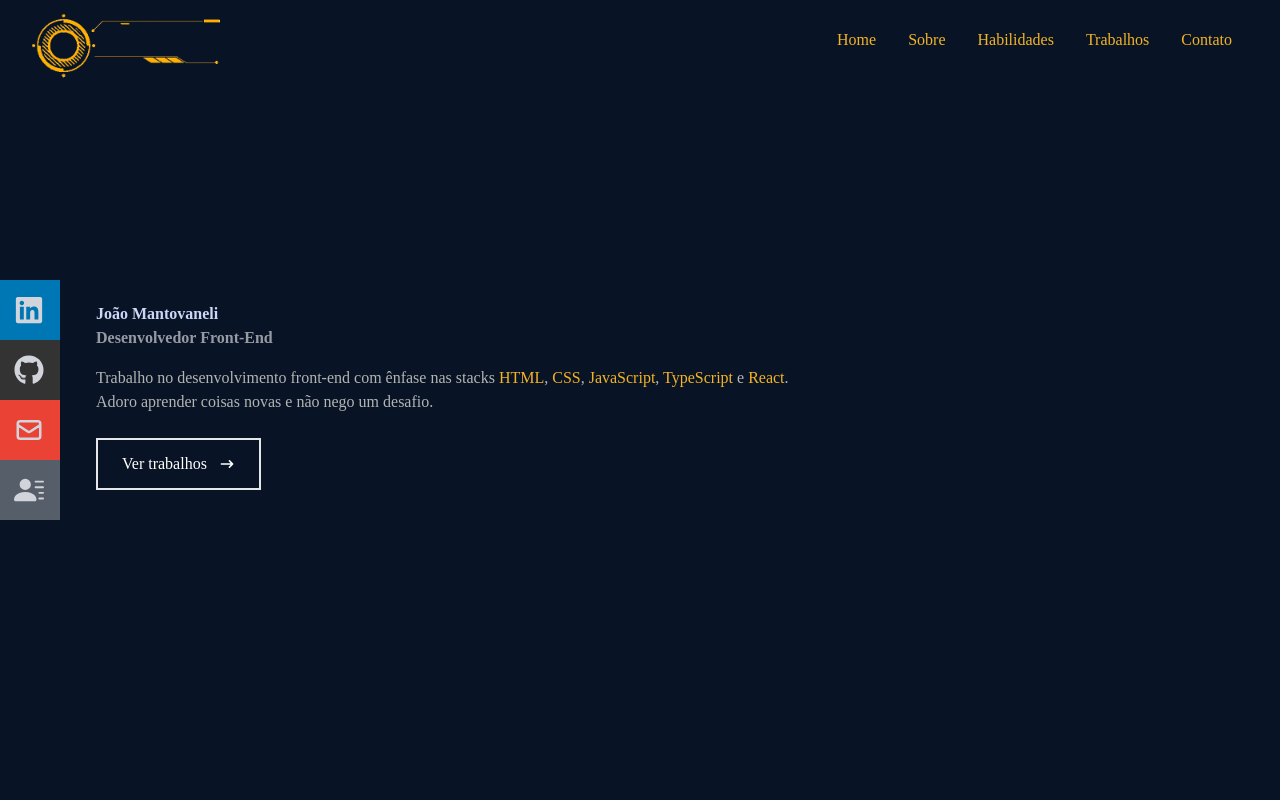
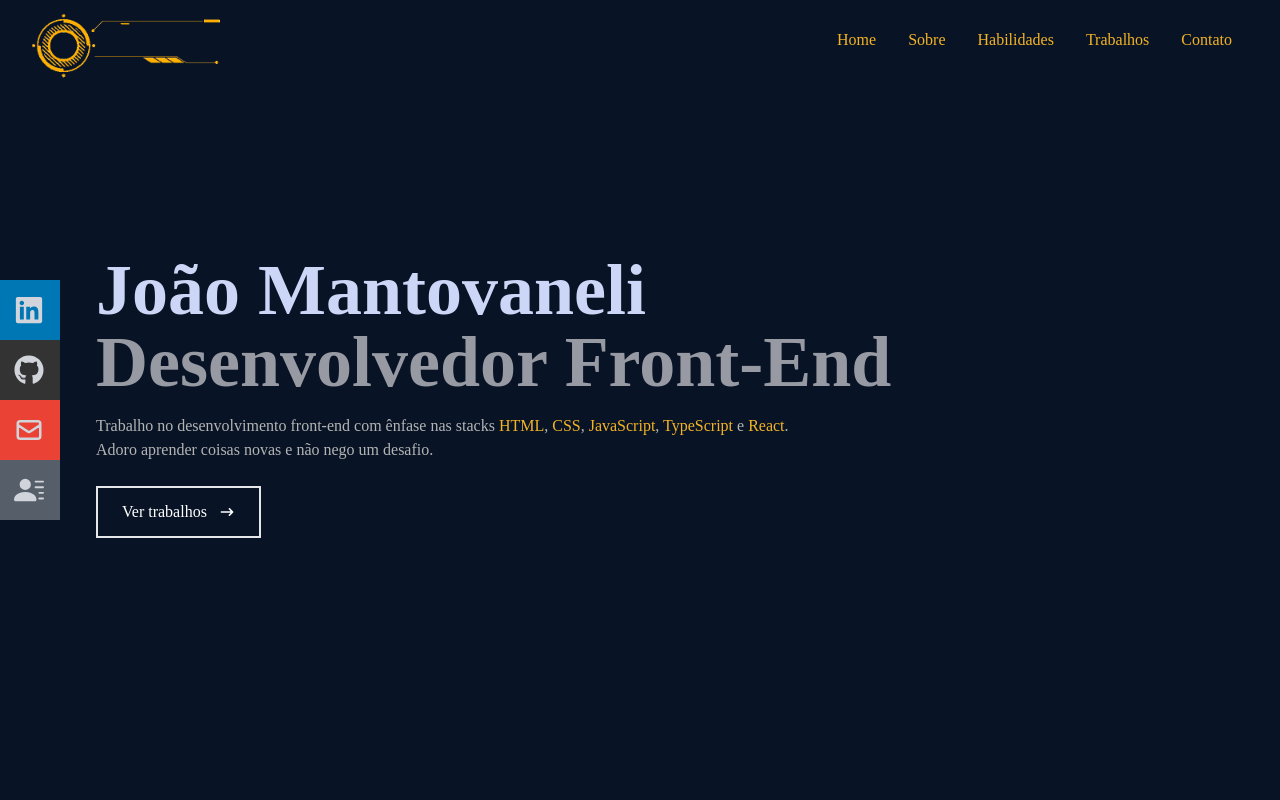
Before and after one commit to jvmantovas/portfolio-react, a React (Create React App) app: page / in a window 1280 px wide. Shown: the top 800 px of the page. Built offline with nearby package versions, Linux system fonts and the light colour scheme.

Commit message:
tailwind config fix

```diff
--- a/tailwind.config.js
+++ b/tailwind.config.js
@@ -1,12 +1,6 @@
 /** @type {import('tailwindcss').Config} */
 module.exports = {
   content: ["./src/**/*.{js,jsx,ts,tsx}"],
-  theme: {
-    extend: {},
-    fontSize: {
-      sm: "0.85rem",
-      base: "1rem",
-    },
-  },
+  theme: {},
   plugins: [],
 };
```
